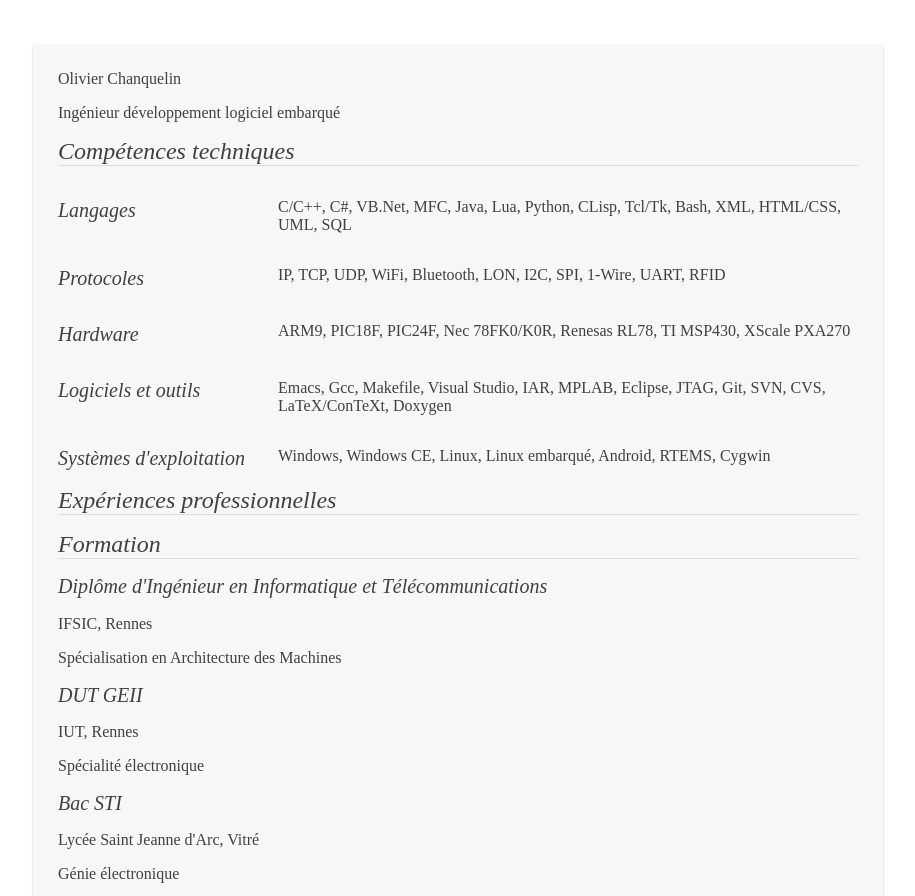
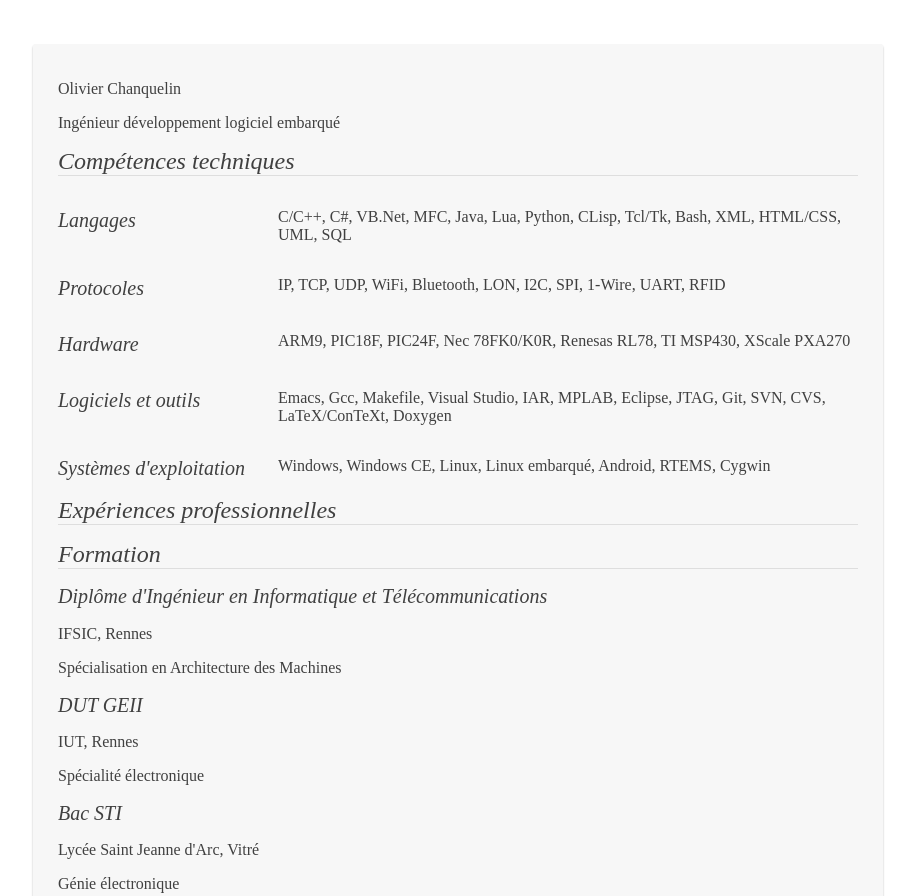
Before and after one commit to chanqueo/cv, a plain HTML site: page new.html in a window 1280 px wide. Shown: the top 896 px of the page, without its empty margins (182-1097 px from the left). Drawn offline with Linux system fonts and the light colour scheme; a web font is replaced by a local one.

Commit message:
.updated new.css

```diff
--- a/new.css
+++ b/new.css
@@ -1,19 +1,17 @@
 html, body {
     font-family: "Oxygen Mono" Arial, sans-serif;
+    direction: ltr;
+    color: #404040;
     background: #fff;
     min-width: 100%;
+    height: 100%;
     padding: 0;
     border: 0;
     margin: 0;
-    /* position: absolute; */
-    height: 100%;
-    color: #404040;
-    direction: ltr;
     -webkit-text-size-adjust: none;
 }
 
 .wrapper {
-    position: relative;
     min-height: 100%;
 }
 
@@ -38,13 +36,13 @@ html, body {
 
 /* For IE 6/7 (trigger hasLayout) */
 .clearfix {
-    zoom:1;
+    zoom: 1;
 }
 
 .frame {
     background: #f7f7f7;
     width: 800px;
-    padding: 10px 25px;
+    padding: 20px 25px;
     -moz-border-radius: 2px;
     -webkit-border-radius: 2px;
     border-radius: 2px;
```
